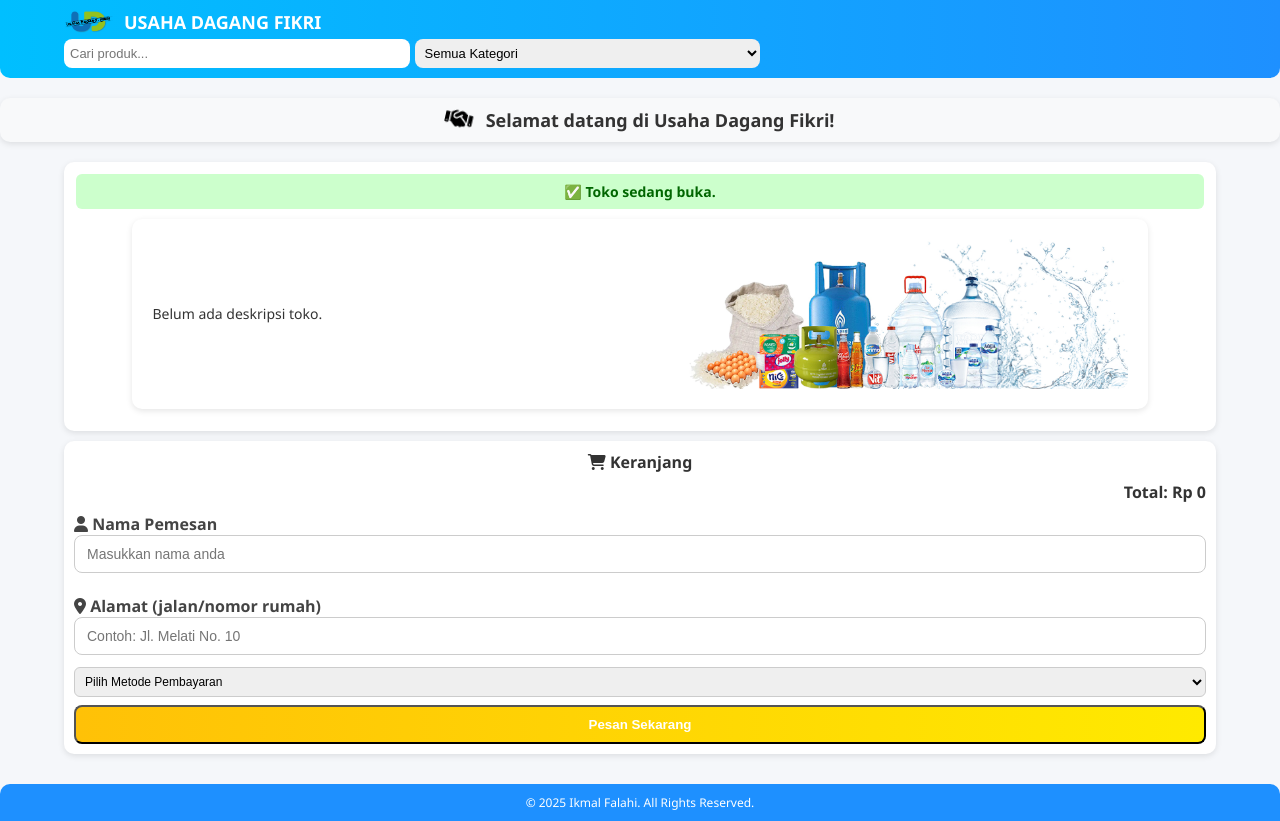
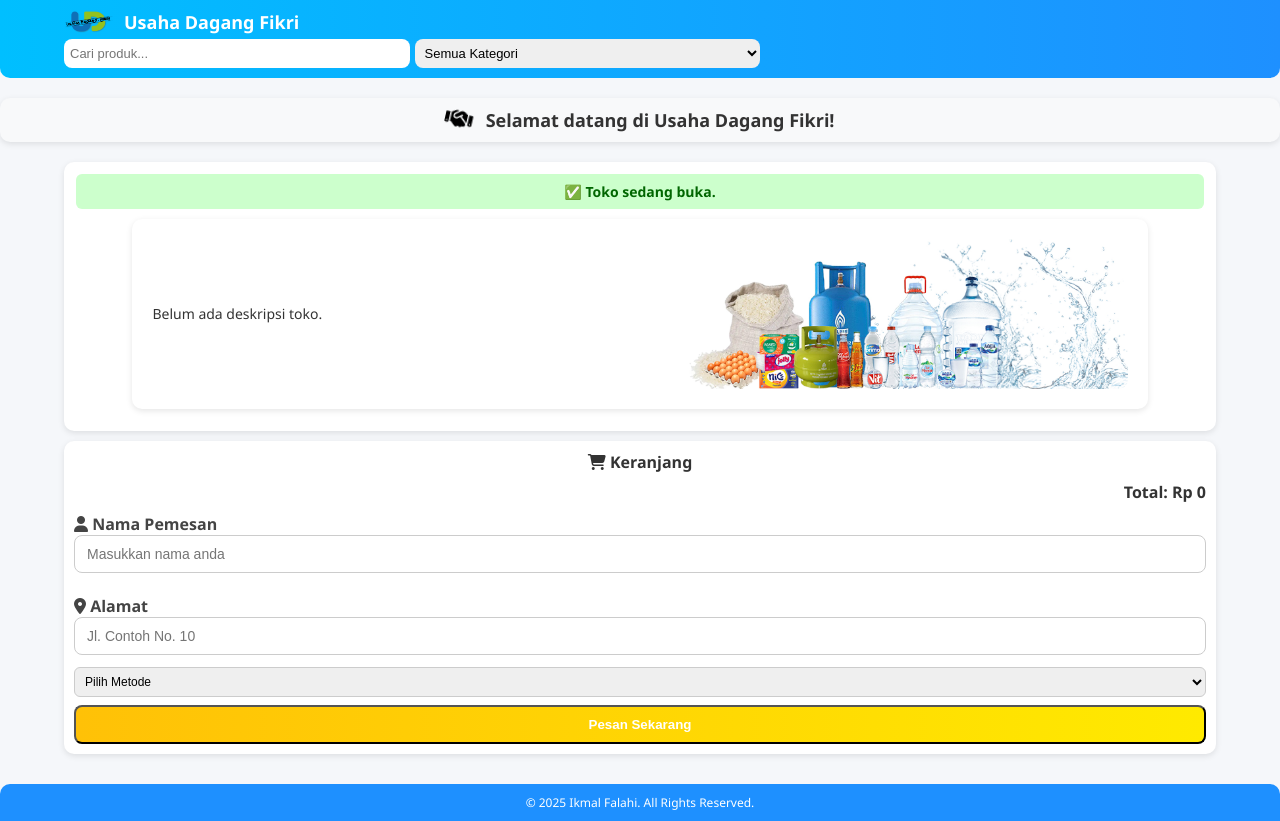
Before and after one commit to ikmalfalahi/ud-fikri, a plain HTML site: page index.html in a window 1280 px wide. Drawn offline with Linux system fonts and the light colour scheme.

Commit message:
Update index.html

```diff
--- a/index.html
+++ b/index.html
@@ -6,15 +6,13 @@
   <title>Usaha Dagang Fikri</title>
   <link rel="icon" href="./images/favicon.png">
   <link rel="stylesheet" href="./css/style.css">
-  <!-- Font Awesome CDN -->
   <link rel="stylesheet" href="https://cdnjs.cloudflare.com/ajax/libs/font-awesome/6.5.0/css/all.min.css">
 </head>
 <body>
-
   <header>
     <div id="logo-container">
       <img src="./images/logo.png" alt="Logo" width="50">
-    <h1>USAHA DAGANG FIKRI</h1>
+      <h1>Usaha Dagang Fikri</h1>
     </div>
     <div class="search-filter">
       <input type="text" id="search-input" placeholder="Cari produk...">
@@ -23,7 +21,7 @@
   </header>
 
   <div id="welcome">
-  <i class="fa-solid fa-handshake handshake-icon"></i>
+    <i class="fa-solid fa-handshake handshake-icon" style="color:black;"></i>
     Selamat datang di <strong>Usaha Dagang Fikri!</strong>
   </div>
 
@@ -49,12 +47,12 @@
     <label for="customer-name"><i class="fas fa-user"></i> Nama Pemesan</label>
     <input type="text" id="customer-name" placeholder="Masukkan nama anda">
 
-  <label for="customer-address"><i class="fas fa-map-marker-alt"></i> Alamat (jalan/nomor rumah)</label>
-  <input type="text" id="customer-address" placeholder="Contoh: Jl. Melati No. 10">
+    <label for="customer-address"><i class="fas fa-map-marker-alt"></i> Alamat</label>
+    <input type="text" id="customer-address" placeholder="Jl. Contoh No. 10">
 
     <div id="payment-section">
       <select id="payment-method">
-      <option value="">Pilih Metode Pembayaran</option>
+        <option value="">Pilih Metode</option>
         <option value="transfer">Transfer</option>
         <option value="qris">QRIS</option>
         <option value="tunai">Tunai</option>
```
Lines whose indentation alone changed are shown as unchanged.
